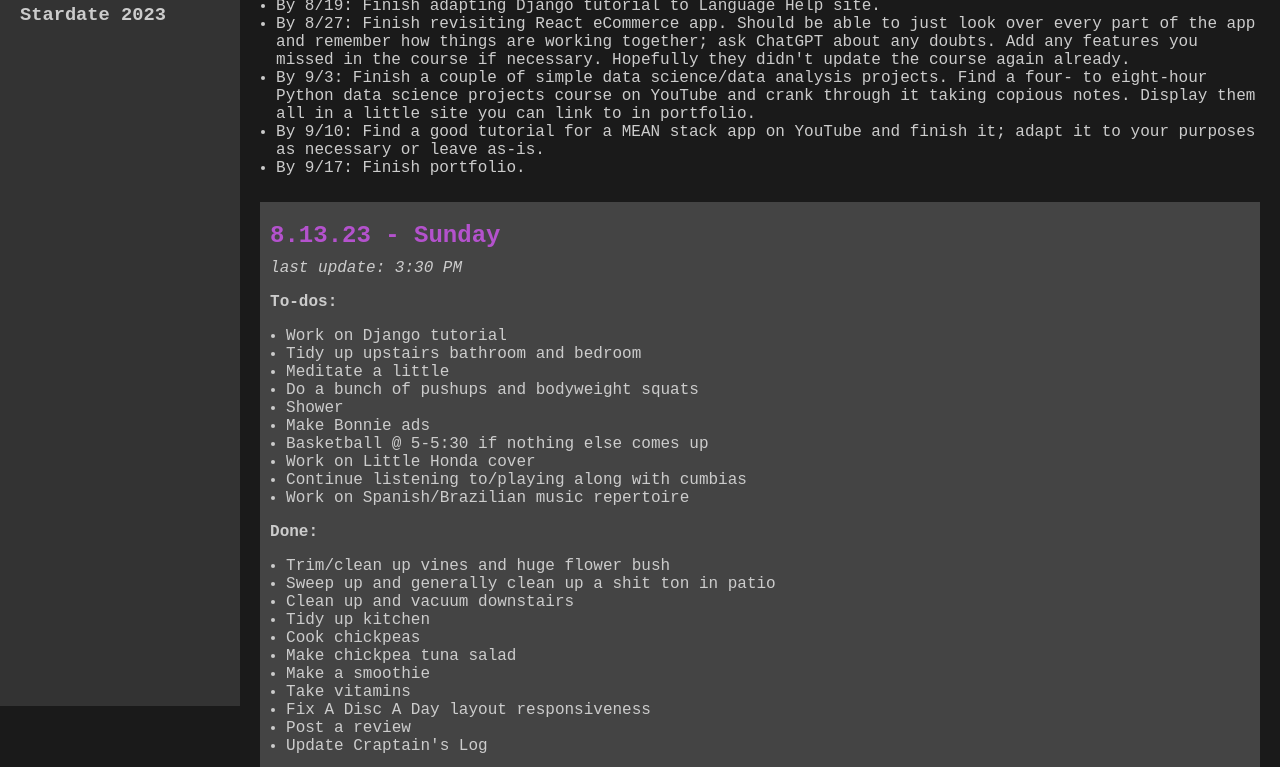
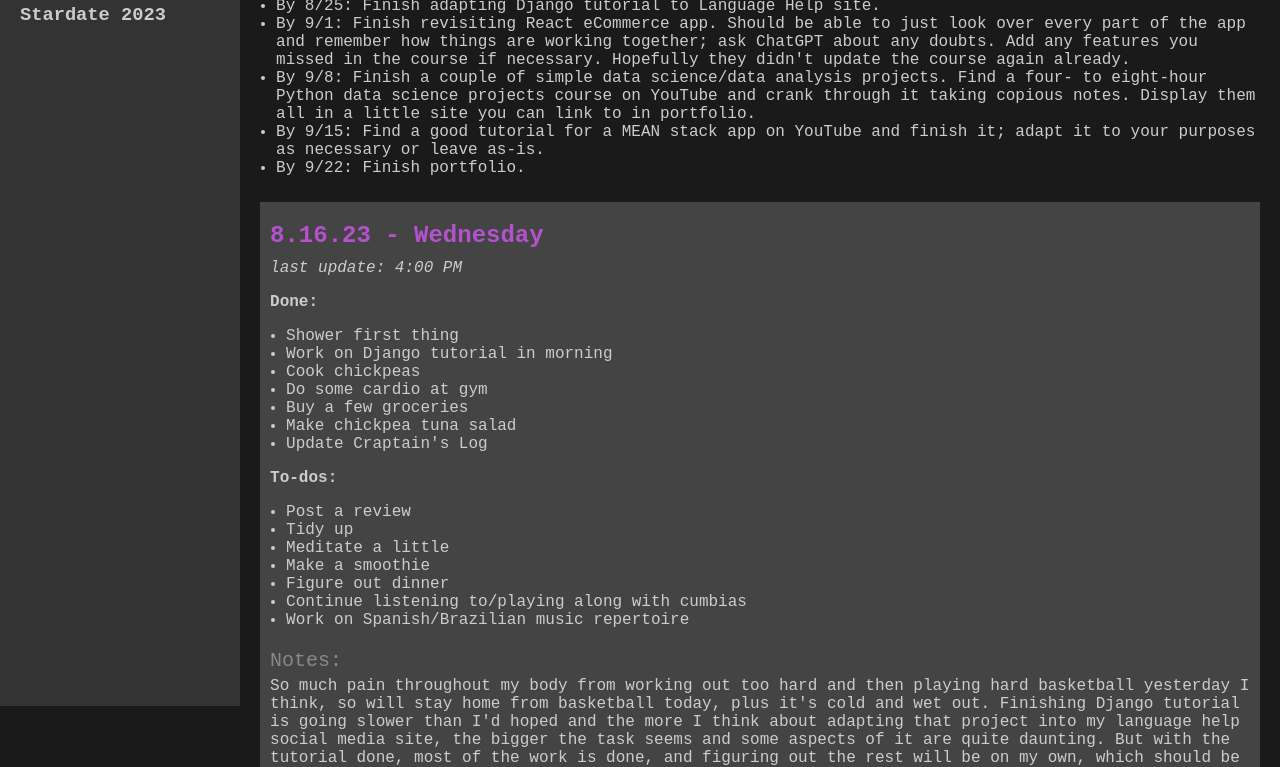
Before and after one commit to nicecore/craptainslog, a plain HTML site: page index.html in a window 1280 px wide. Shown: the part 134-901 px from the top of the page. Drawn offline with Linux system fonts and the light colour scheme.

Commit message:
wednesday 8-16

```diff
--- a/index.html
+++ b/index.html
@@ -42,14 +42,48 @@
     <p class="notes-title">Portfolio Timeline:</p>
     <div class="notes">
         <ul>
-            <li>By 8/13: Have A Disc A Day fully set up and have at least two album reviews uploaded.</li>
-            <li>By 8/13: Finish Django tutorial.</li>
-            <li>By 8/19: Finish adapting Django tutorial to Language Help site.</li>
-            <li>By 8/27: Finish revisiting React eCommerce app. Should be able to just look over every part of the app and remember how things are working together; ask ChatGPT about any doubts. Add any features you missed in the course if necessary. Hopefully they didn't update the course again already.</li>
-            <li>By 9/3: Finish a couple of simple data science/data analysis projects. Find a four- to eight-hour Python data science projects course on YouTube and crank through it taking copious notes. Display them all in a little site you can link to in portfolio.</li>
-            <li>By 9/10: Find a good tutorial for a MEAN stack app on YouTube and finish it; adapt it to your purposes as necessary or leave as-is.</li>
-            <li>By 9/17: Finish portfolio.</li>
+            <li><strike>By 8/13: Have A Disc A Day fully set up and have at least two album reviews uploaded.</strike></li>
+            <li>By 8/18: Finish Django tutorial.</li>
+            <li>By 8/25: Finish adapting Django tutorial to Language Help site.</li>
+            <li>By 9/1: Finish revisiting React eCommerce app. Should be able to just look over every part of the app and remember how things are working together; ask ChatGPT about any doubts. Add any features you missed in the course if necessary. Hopefully they didn't update the course again already.</li>
+            <li>By 9/8: Finish a couple of simple data science/data analysis projects. Find a four- to eight-hour Python data science projects course on YouTube and crank through it taking copious notes. Display them all in a little site you can link to in portfolio.</li>
+            <li>By 9/15: Find a good tutorial for a MEAN stack app on YouTube and finish it; adapt it to your purposes as necessary or leave as-is.</li>
+            <li>By 9/22: Finish portfolio.</li>
         </ul>
+    </div>
+    <div class="log-entry">
+        <h1 class="date-time">8.16.23 - Wednesday</h1>
+        <em>last update: 4:00 PM</em>
+        <div class="activities">
+            <ul>
+                <p><strong>Done:</strong></p>
+                <li>Shower first thing</li>
+                <li>Work on Django tutorial in morning</li>
+                <li>Cook chickpeas</li>
+                <li>Do some cardio at gym</li>
+                <li>Buy a few groceries</li>
+                <li>Make chickpea tuna salad</li>
+                <li>Update Craptain's Log</li>
+                <p><strong>To-dos:</strong></p>
+                <li>Post a review</li>
+                <li>Tidy up</li>
+                <li>Meditate a little</li>
+                <li>Make a smoothie</li>
+                <li>Figure out dinner</li>
+                <li>Continue listening to/playing along with cumbias</li>
+                <li>Work on Spanish/Brazilian music repertoire</li>
+            </ul>
+        </div>
+        <p class="notes-title">Notes:</p>
+        <div class="notes">
+            So much pain throughout my body from working out too hard and then playing hard basketball yesterday I think, so will stay home from basketball today, plus it's cold and wet out. Finishing Django tutorial is going slower than I'd hoped and the more I think about adapting that project into my language help social media site, the bigger the task seems and some aspects of it are quite daunting. But with the tutorial done, most of the work is done, and figuring out the rest will be on my own, which should be quicker than slogging through a tutorial, so we'll see.
+            <br>
+            <br>
+            Refrigerator seems like it may be breaking down. It's clicking very frequently and this morning I discovered everything in the freezer was just cold, not frozen at all. Cranked up cold in the fridge part, then unplugged it, left it for a while, plugged it back in, and now freezer seems colder, but still not sure. Very bad time for this to happen.
+            <br>
+            <br>
+            I have an appt with Dr. Randall tomorrow. Haven't smoked or drank since last Tuesday night. Will probably be unable to avoid a beer or two this weekend due to some social obligations but should be able to avoid a cigarette.
+        </div>
     </div>
     <div class="log-entry">
         <h1 class="date-time">8.13.23 - Sunday</h1>
```
